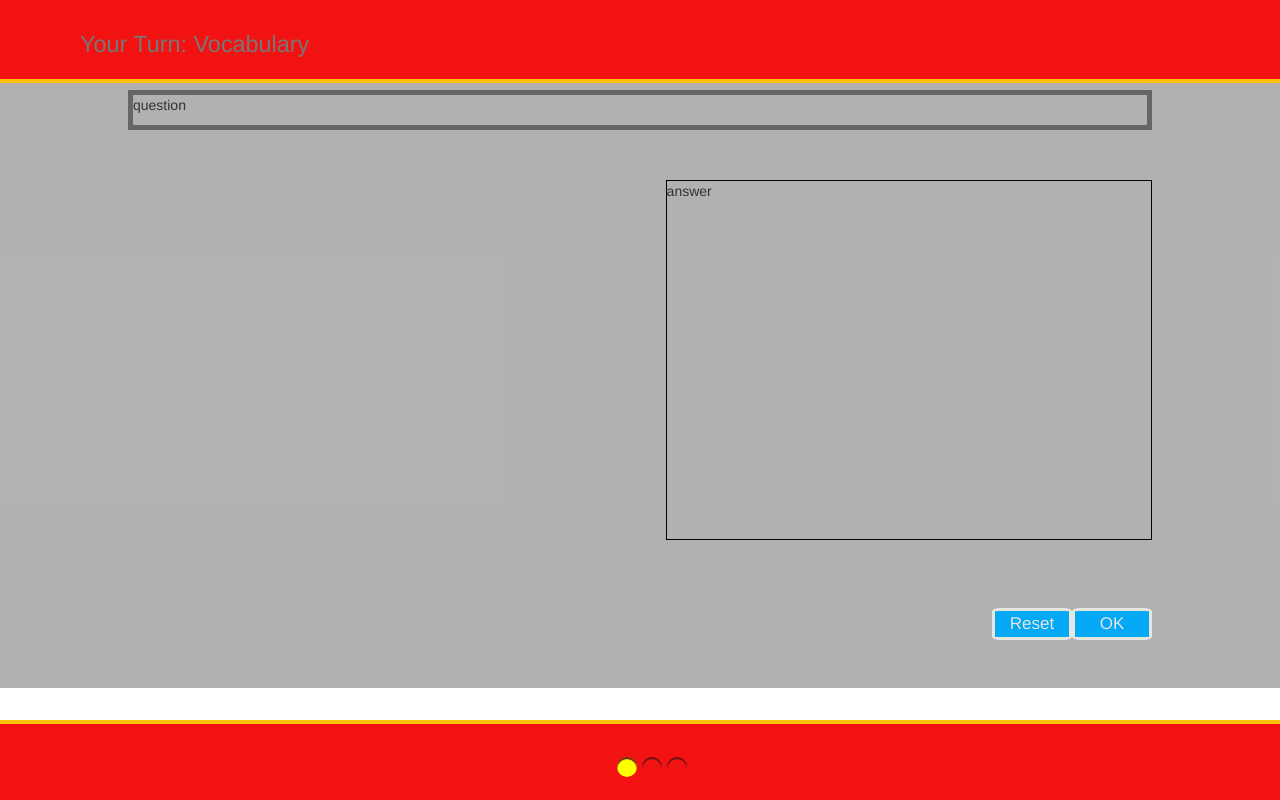
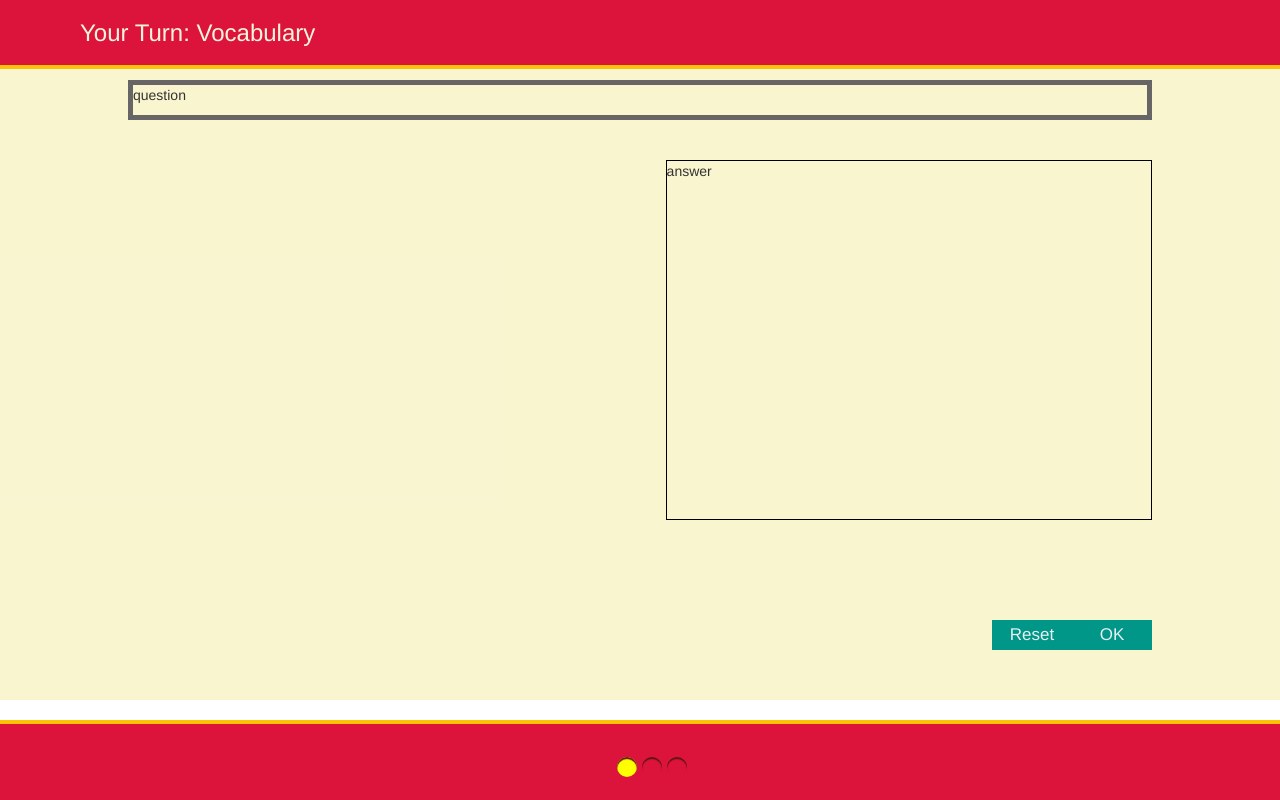
Before and after one commit to Debarati1995/Word-vault, an Angular app: page / in a window 1280 px wide. Built offline with nearby package versions, Linux system fonts and the light colour scheme.

Commit message:
made css changes

```diff
--- a/src/app/dashboard/dashboard.component.html
+++ b/src/app/dashboard/dashboard.component.html
@@ -1,6 +1,6 @@
 <div>
   <div class="page-header header">
-    <h1> <small>Your Turn: Vocabulary</small></h1>
+    <h3>Your Turn: Vocabulary</h3>
   </div>
   <section class="content-wrapper">
     <app-question></app-question>
--- a/src/app/question/question.component.ts
+++ b/src/app/question/question.component.ts
@@ -8,11 +8,16 @@ import { QuestionAnswerService } from '../question-answer.service';
 })
 export class QuestionComponent implements OnInit {
 
+  questions = [];
   constructor(private service: QuestionAnswerService) { }
 
   ngOnInit() {
     this.service.getJsonData();
     console.log(this.service.response);
+    // this.service.response.rounds.forEach (elem => {
+    //   console.log(elem);
+    // });
+    // this.questions = this.service.response.rounds
   }
 
 }
--- a/src/index.html
+++ b/src/index.html
@@ -15,7 +15,7 @@
 
 <!-- Latest compiled JavaScript -->
 <script src="https://maxcdn.bootstrapcdn.com/bootstrap/3.3.7/js/bootstrap.min.js"></script>
-<link rel="stylesheet" href="styles.css">
+<link rel="stylesheet" type="text/css" href="styles.css">
 </head>
 <body>
   <app-root></app-root>
--- a/src/styles.css
+++ b/src/styles.css
@@ -1,7 +1,7 @@
 /* You can add global styles to this file, and also import other style files */
 .header {
     padding-left: 8rem;
-    background-color: #f31212;
+    background-color: crimson;
     color: beige!important;
     position: absolute;
     width: 100%;
@@ -16,7 +16,7 @@
     bottom: 0;
     width: 100%;
     left: 0;
-    background-color: #f31212;
+    background-color: crimson;
     height: 8rem;
     border-top: 4px solid #FFC107;
     z-index: 1;
@@ -37,15 +37,16 @@
  }
  .content-wrapper {
     position: absolute;
-    top: 8rem;
-    background-color: #b1aeaef7;
+    top: 6rem;
+    background-color: #f1e78e6b;
     width: 100%;
-    height: 76vh;
+    height: 80vh;
+
  }
  .question-container {
      position: absolute;
      left: 10%;
-     top: 1rem;
+     top: 2rem;
      border: 5px solid #676565;
      width: 80%;
  }
@@ -70,12 +71,12 @@
  }
 
  .validation-container>button {
-    background-color: #03a9f4;
+    background-color: #009688;
     outline: none;
-    border-radius: 10%;
-    border: 3px solid #e6e6e2;
-    color: #e6e6e2;
+    border: none;
+    color: #e7eef1;
     font-size: 1.7rem;
     width: 8rem;
+    height: 3rem;
 
  }
```
